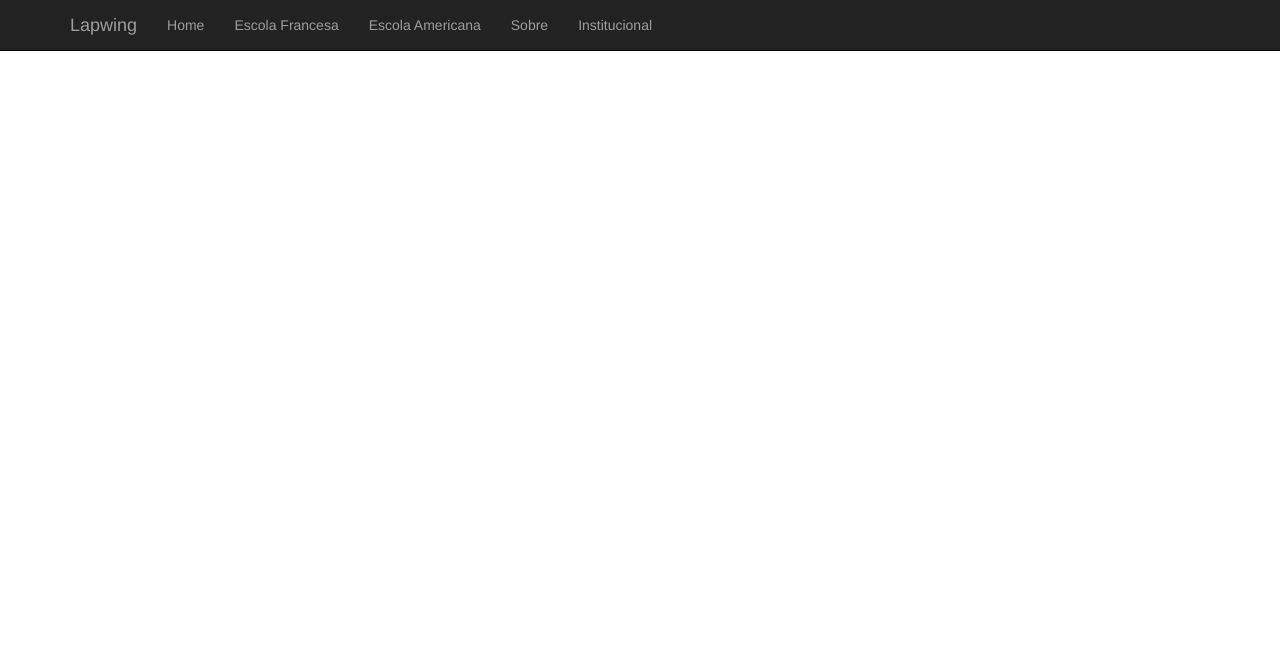
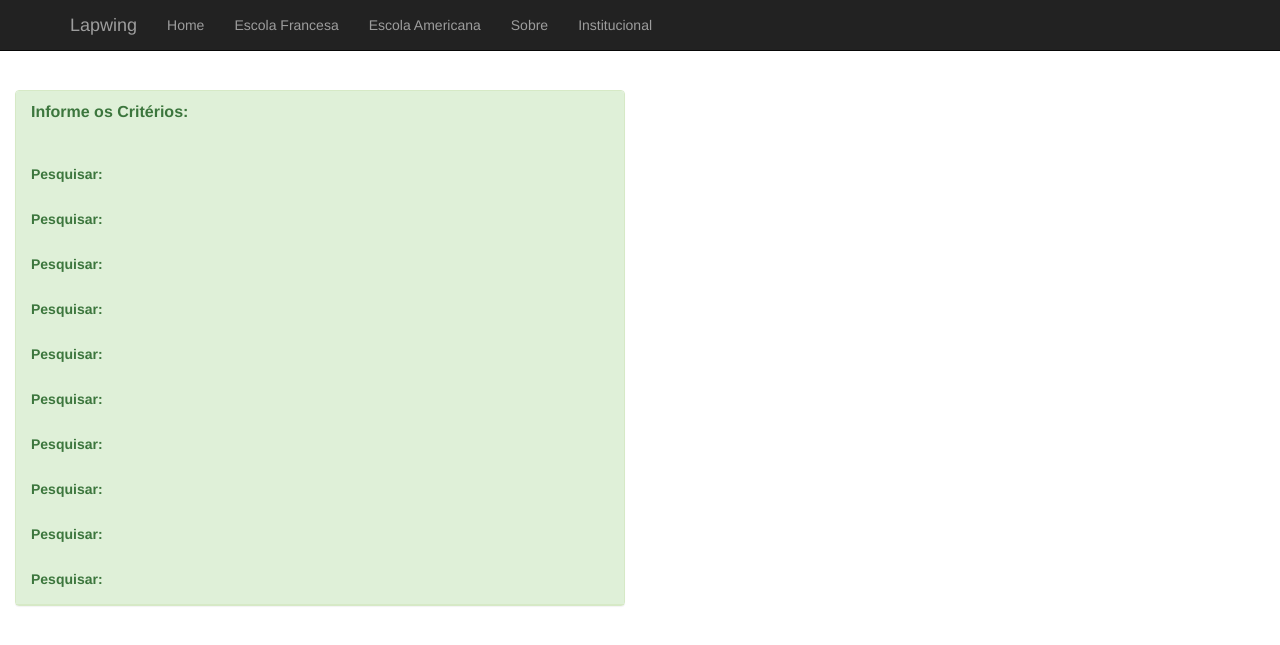
Before and after one commit to OthoGarcia/Analise-Decisoria, a Django app: template analise_decisoria/main/templates/main/informaCriterioAlternativa.html in a window 1280 px wide. Shown: the top 645 px of the page. Run offline with Django 3.2, Linux system fonts and the light colour scheme; the template is opened without the code that fills it: most values are stand-ins (such as "Sample title", 1, 10 or a date in 2020); some libraries are stand-ins or nearby versions.

Commit message:
Entrada de dados dos criterios e alternativas

```diff
--- a/analise_decisoria/main/templates/main/informaCriterioAlternativa.html
+++ b/analise_decisoria/main/templates/main/informaCriterioAlternativa.html
@@ -3,6 +3,16 @@
 {% block content %}
 
 {% csrf_token %}  <!-- Para poder exibir o que foi submetido. -->
-{{ qtdeCriterio }}
-
+  <br></br>
+  <div id="loginbox" style="margin-top:50px;" class="mainbox col-md-6">
+      <div class="panel panel-success" >
+          <div class="panel-heading">
+              <div class="panel-title"><b>Informe os Critérios:</b></div>
+              {% for i in "x"|rjust:qtdeCriterio %}
+                  <br></br>
+                  <label>Pesquisar: </label>
+              {% endfor %}
+          </div>
+      </div>
+  </div>
 {% endblock %}
--- a/analise_decisoria/main/templates/main/qtdeCriterioAlternativa.html
+++ b/analise_decisoria/main/templates/main/qtdeCriterioAlternativa.html
@@ -13,12 +13,12 @@
                           {% csrf_token %}
                            <div class="form-group">
                              <label for="firstname" class="col-md-3 control-label">Quantidade de Criterio:</label>
-                             {{ form.qtdeAlternativa }}
+                             {{ form.qtdeCriterio }}
                            </div>
 
                            <div class="form-group">
                              <label for="firstname" class="col-md-3 control-label">Quantidade Alternativa:</label>
-                             {{ form.qtdeCriterio }}
+                             {{ form.qtdeAlternativa }}
                            </div>
                            <button class="btn btn-lg btn-primary btn-success" type="submit">Confirmar</button>
                            <a class="btn btn-lg btn-primary btn-danger" href="\">Cancelar</a>
--- a/analise_decisoria/main/views.py
+++ b/analise_decisoria/main/views.py
@@ -27,8 +27,9 @@ def ahp_foco_principal(request):
 def qtdeCriterioAlternativa (request):
     if request.method   == 'POST':
         formCapEntra     = captura_entrada_form(request.POST)
+        qtdeAlternativa  = request.POST['qtdeAlternativa']
         qtdeCriterio     = request.POST['qtdeCriterio']
-        qtdeAlternativa  = request.POST['qtdeAlternativa']
+
         if formCapEntra.is_valid():
             return render(request, 'main/informaCriterioAlternativa.html', {'qtdeCriterio': qtdeCriterio, 'qtdeAlternativa' : qtdeAlternativa } )
         else:
```
